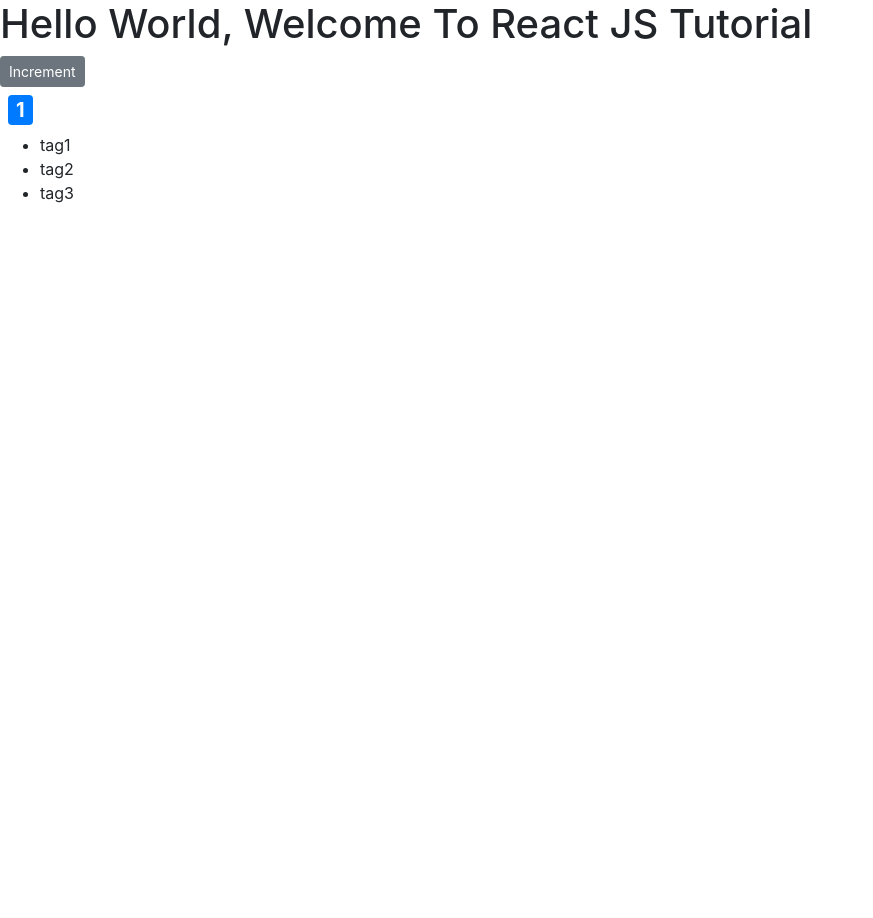
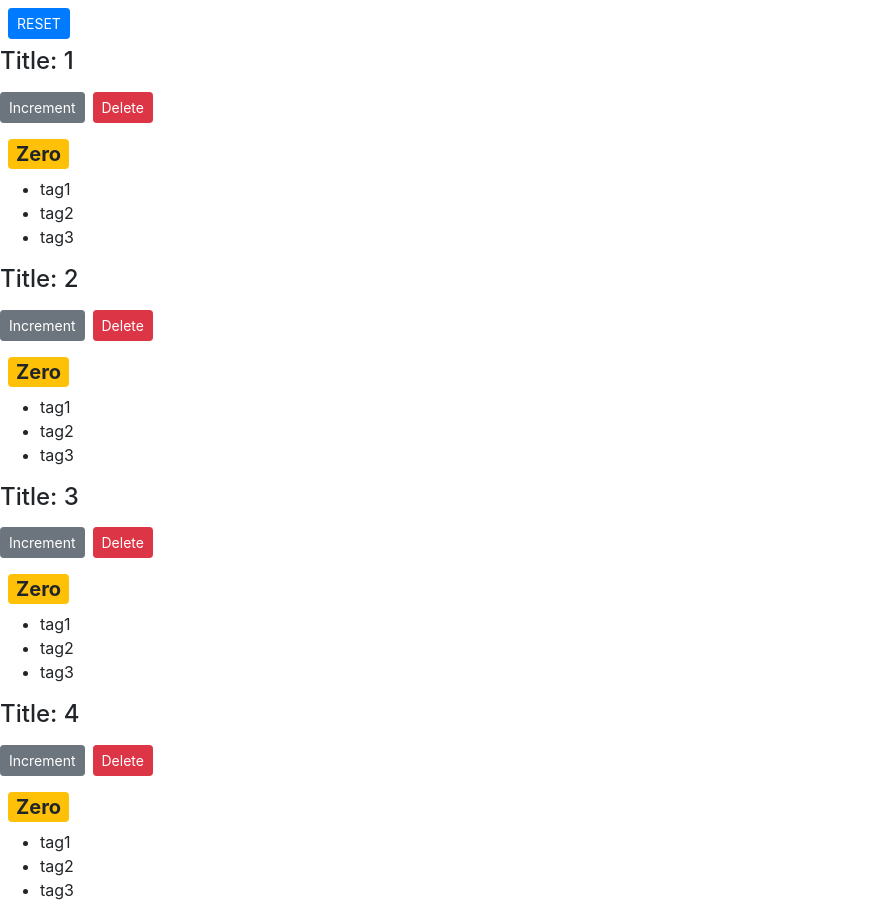
Before and after one commit to shubham-2016/react-basic, a React (Create React App) app: page / in a window 1280 px wide. Shown: the whole page, without its empty margins (0-873 px from the left). Before the commit the page ends 800 px from the top, so only its background shows below. Built offline with nearby package versions, Linux system fonts and the light colour scheme.

Commit message:
Composing Component : Pass Data, Raise and Handle Events,Updating the State,Multiple Component in Sync, Functional Components, Lifecycle Hooks

```diff
--- a/src/components/counter.jsx
+++ b/src/components/counter.jsx
@@ -3,7 +3,7 @@ import React, { Component } from 'react';
 class Counter extends Component {
 
     state = {
-        count : 1,
+        count : this.props.value,
         file : 'sample',
         tags : ['tag1','tag2','tag3']
     };
@@ -19,11 +19,14 @@ class Counter extends Component {
     // }
 
     render() {
-
         return (
             <React.Fragment>
-                <h1>Hello World, Welcome To React JS Tutorial</h1>
+                <h4>{this.props.title}</h4>
+
                 <button onClick={ () => { this.handledIncrement(1) } } className="btn btn-secondary btn-sm">Increment</button>
+
+                <button onClick={ () => this.props.onDelete(this.props.counterId) } className="btn btn-danger btn-sm m-2">Delete</button>
+
                 <div>
                     <span style = {this.styles} className = { this.getBadgeClasses() } >
                         { this.formatCount() }
@@ -58,6 +61,7 @@ class Counter extends Component {
     handledIncrement = (num) => {
         this.setState({ count: this.state.count + num });
     }
+
 }
 
 export default Counter;
--- /dev/null
+++ b/src/components/main.jsx
@@ -0,0 +1,46 @@
+import React, { Component } from 'react';
+import Counter from './counter.jsx';
+
+class Main extends Component {
+    state = {
+        counters: [
+            {id:1, value:0},
+            {id:2, value:0},
+            {id:3, value:0},
+            {id:4, value:0},
+        ]
+    }
+
+    render() {
+        return (
+            <div>
+                <button onClick={() => { this.handleReset() }} class="btn btn-primary btn-sm m-2">RESET</button>
+
+                { this.state.counters.map((countr) =>
+                    <Counter
+                        key={countr.id}
+                        onDelete={this.handleDelete}
+                        value={countr.value}
+                        title={'Title: '+countr.id}
+                        counterId={countr.id}
+                    />
+                )}
+            </div>
+        );
+    }
+
+    handleReset = () => {
+        const counterReset = this.state.counters.map(c => {
+            c.value = 0
+            return c;
+        });
+        this.setState({counterReset});
+    };
+
+    handleDelete = counterId => {
+        const counters = this.state.counters.filter(c => c.id !== counterId);
+        this.setState({ counters });
+    };
+}
+
+export default Main;
--- a/src/index.js
+++ b/src/index.js
@@ -1,10 +1,8 @@
 import React from 'react';
 import ReactDOM from 'react-dom';
 import './index.css';
-//import App from './App';
-//import RegisterServiceWorker from './RegisterServiceWorker.js';
 import 'bootstrap/dist/css/bootstrap.css';
-import Counter from './components/counter.jsx';
+import Main from './components/main.jsx';
 
 //const element = <h1>Hello World, Welcome To React JS Tutorial</h1>;
-ReactDOM.render(<Counter/>,document.getElementById('root'));
+ReactDOM.render(<Main/>,document.getElementById('root'));
```
